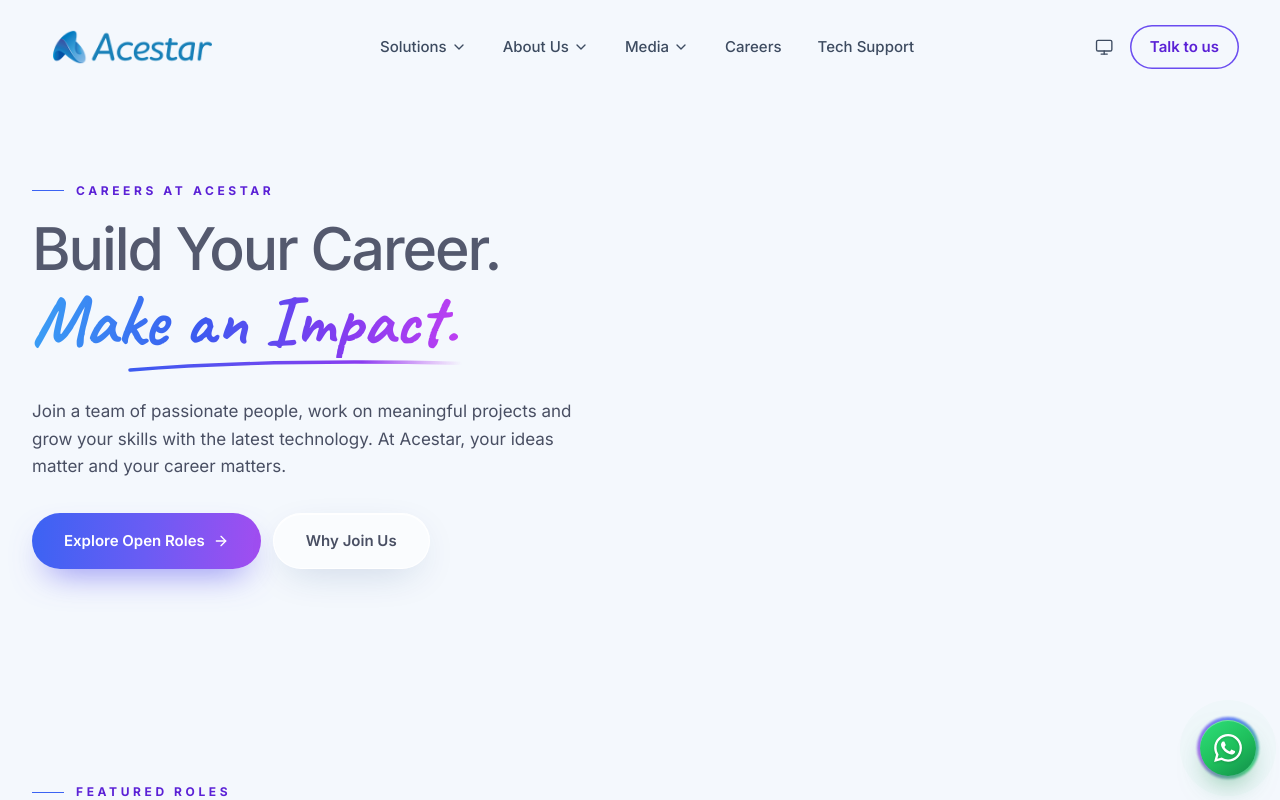
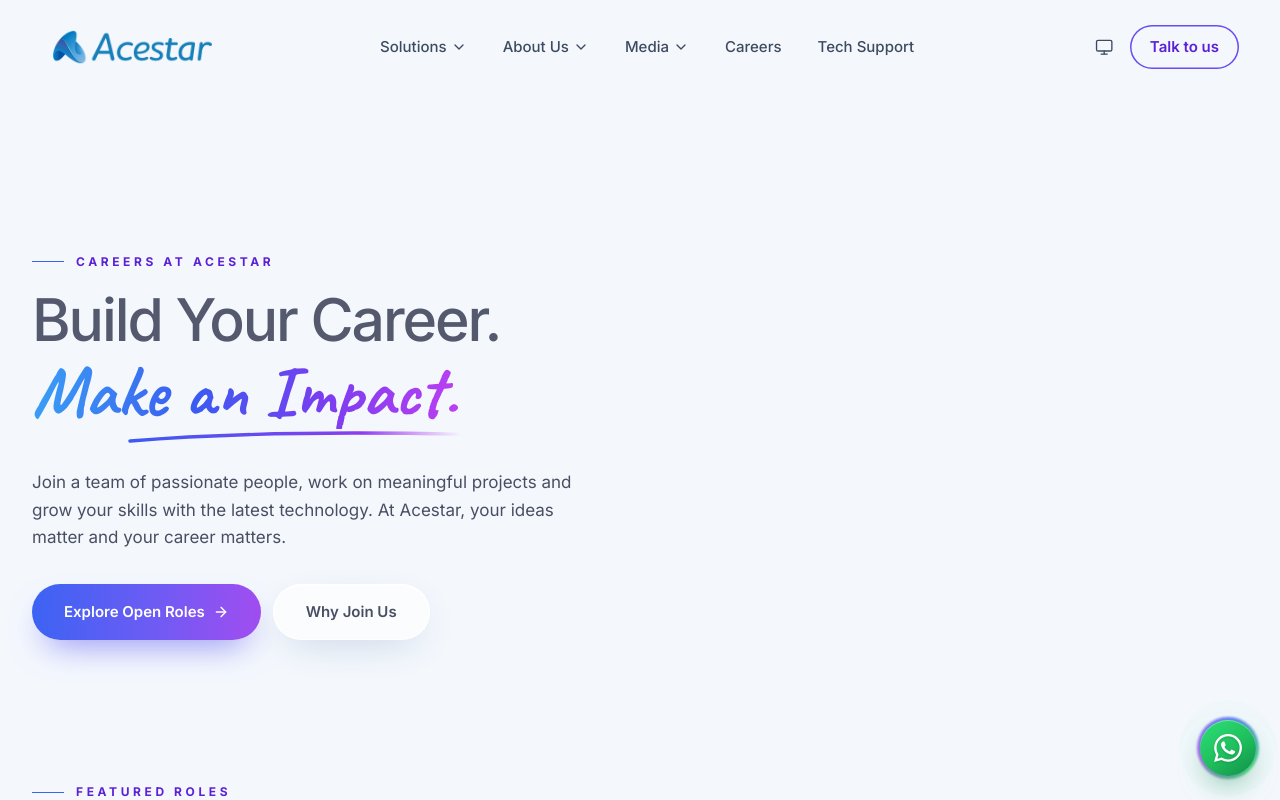
Before and after one commit to vishalkumar48815/acestar, a Next.js app: page /career in a window 1280 px wide. Shown: the top 800 px of the page. Built offline with nearby package versions, Linux system fonts and the light colour scheme.

Commit message:
carrer page minor fix

```diff
--- a/src/app/(site)/career/page.tsx
+++ b/src/app/(site)/career/page.tsx
@@ -74,7 +74,7 @@ export default function CareersPage() {
           </div>
         </div>
 
-        <div className="container-page pt-32 pb-10 lg:flex lg:min-h-[44rem] lg:items-center lg:pt-28 lg:pb-16">
+        <div className="container-page pt-32 pb-10 lg:flex lg:min-h-[44rem] lg:items-end lg:pt-28 lg:pb-16">
           <div className="max-w-[40rem] lg:max-w-[46%]" style={{ animation: "fade-up 0.9s var(--ease-out) both" }}>
             <Eyebrow>{careersHero.eyebrow}</Eyebrow>
             <h1 id="careers-title" className="mt-5 text-ink">
```
